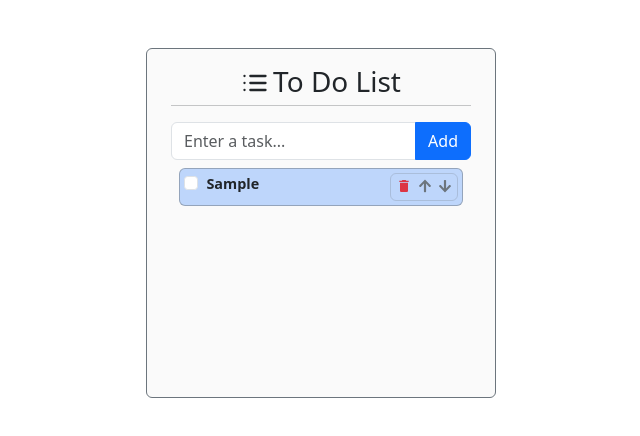
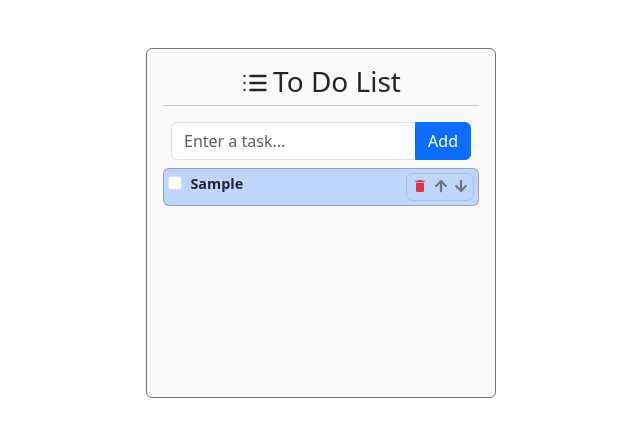
Before and after one commit to vaibhav-velhal/to-do-list-react, a React (Vite) app: page / in a window 1280 px wide. Both pictures are taken after typing "Sample" into the empty fields and a click on the button "Add". Shown: the top 436 px of the page, without its empty margins (319-959 px from the left). Built offline with nearby package versions, Linux system fonts and the light colour scheme.

Commit message:
Margin and padding updated for container

```diff
--- a/src/ToDoList.jsx
+++ b/src/ToDoList.jsx
@@ -68,7 +68,7 @@ function ToDoList() {
     }
 
     return (
-        <div className='container-box text-center my-5 p-3 px-4 mx-auto border border-secondary rounded'>
+        <div className='container-box text-center my-5 p-3 -4 mx-auto border border-secondary rounded'>
             <h3 className='mb-1'>
                 <LuList className='mb-1 me-1' />
                 To Do List
@@ -76,7 +76,7 @@ function ToDoList() {
 
             <hr className='m-0 mb-3' />
 
-            <div className="input-group mb-2">
+            <div className="input-group px-2 mb-2">
                 <input
                     className='form-control'
                     type="text"
@@ -92,7 +92,7 @@ function ToDoList() {
             <ol className='p-0 m-0'>
                 {tasks.map((task, index) => (
                     <li
-                        className='d-flex mx-2 mb-2 p-1 bg-primary bg-opacity-25 border border-secondary border-opacity-50 rounded'
+                        className='d-flex mb-2 p-1 bg-primary bg-opacity-25 border border-secondary border-opacity-50 rounded'
                         key={index}
                     >
                         {/* Checkbox */}
```
